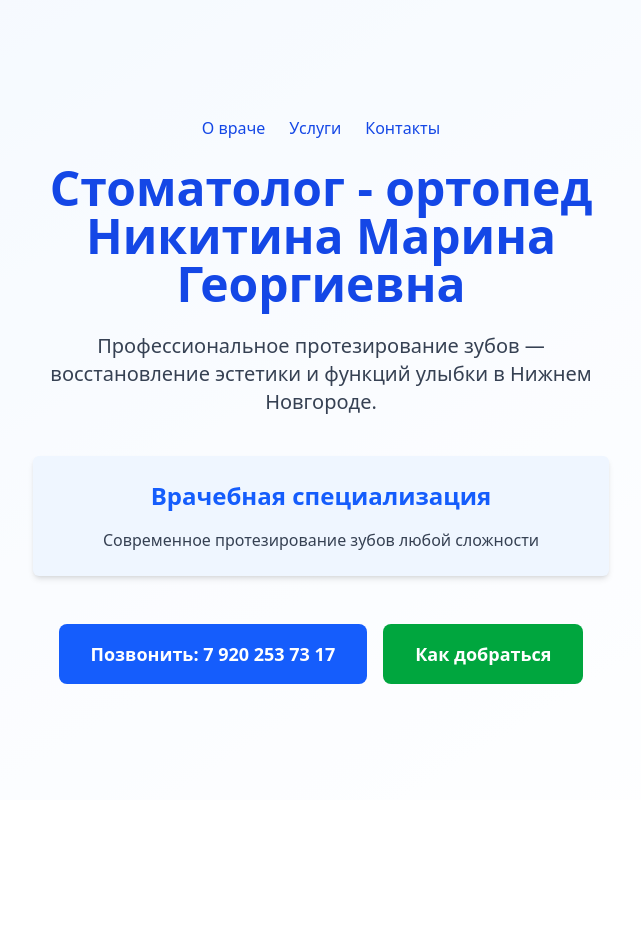
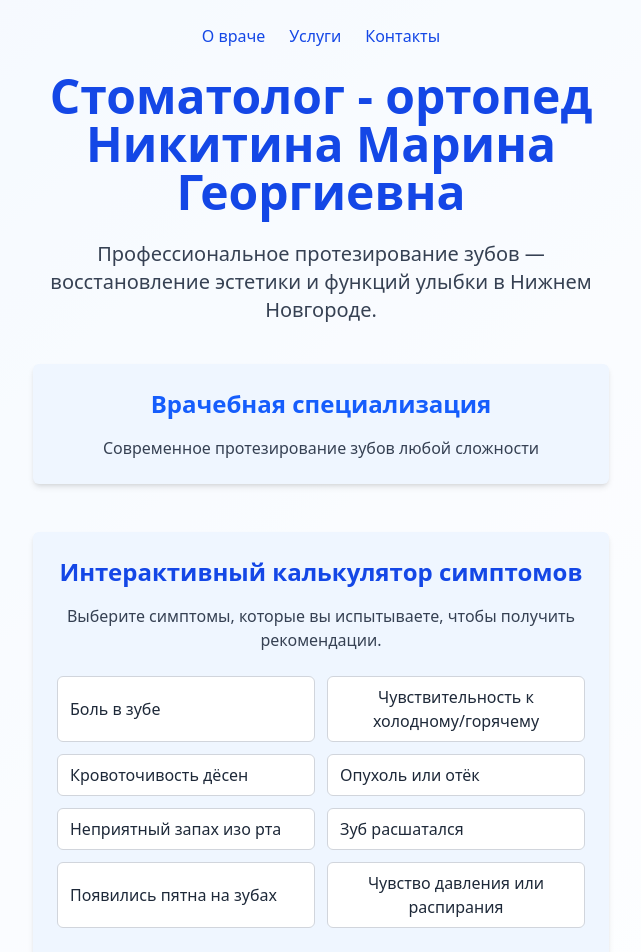
Before and after one commit to vpcea2s1r/nikitina-ortoped, a Next.js app: page / in a window 1280 px wide. Shown: the top 952 px of the page, without its empty margins (319-960 px from the left). Before the commit the page ends 800 px from the top, so only its background shows below. Built offline with nearby package versions, Linux system fonts and the light colour scheme.

Commit message:
симтомы

```diff
--- a/app/page.tsx
+++ b/app/page.tsx
@@ -1,7 +1,7 @@
 "use client";
 
-
 import React, { useState } from "react";
+import SymptomCalculator from "../components/SymptomCalculator"; // Проверьте путь импорта
 
 const CLINIC_ADDRESS = "Нижний Новгород, ул. Октябрьской Революции, д. 43, оф. 316";
 
@@ -139,12 +139,14 @@ export default function Home() {
           </p>
         </section>
 
+        {/* Встраиваем калькулятор симптомов здесь */}
+        <SymptomCalculator />
+
         {/* Вставляем анимацию этапов протезирования */}
-
 
         <div
           id="contacts"
-          className="flex justify-center"
+          className="flex justify-center mt-12"
           aria-label="Контактные данные"
         >
           <a
--- /dev/null
+++ b/components/SymptomCalculator.tsx
@@ -0,0 +1,96 @@
+"use client";
+import { useState } from "react";
+
+const symptomsList = [
+  "Боль в зубе",
+  "Чувствительность к холодному/горячему",
+  "Кровоточивость дёсен",
+  "Опухоль или отёк",
+  "Неприятный запах изо рта",
+  "Зуб расшатался",
+  "Появились пятна на зубах",
+  "Чувство давления или распирания",
+];
+
+const diagnosisMap: { [key: string]: string[] } = {
+  "Боль в зубе": ["Кариес", "Пульпит", "Перелом зуба"],
+  "Чувствительность к холодному/горячему": ["Рецессия десны", "Износ эмали"],
+  "Кровоточивость дёсен": ["Гингивит", "Пародонтит"],
+  "Опухоль или отёк": ["Абсцесс", "Воспаление мягких тканей"],
+  "Неприятный запах изо рта": ["Налёт на языке", "Плохая гигиена", "Патология в полости рта"],
+  "Зуб расшатался": ["Пародонтит", "Травма"],
+  "Появились пятна на зубах": ["Деминерализация эмали", "Флюороз"],
+  "Чувство давления или распирания": ["Периодонтит", "Воспаление"],
+};
+
+export default function SymptomCalculator() {
+  const [selected, setSelected] = useState<string[]>([]);
+  const toggleSymptom = (symptom: string) => {
+    setSelected((prev) =>
+      prev.includes(symptom)
+        ? prev.filter((s) => s !== symptom)
+        : [...prev, symptom]
+    );
+  };
+
+  const getPossibleDiagnoses = (): string[] => {
+    const diagnosesSet = new Set<string>();
+    selected.forEach((symptom) => {
+      (diagnosisMap[symptom] || []).forEach((diag) => diagnosesSet.add(diag));
+    });
+    return Array.from(diagnosesSet);
+  };
+
+  return (
+    <section className="max-w-xl mx-auto p-6 bg-blue-50 rounded-md shadow-md my-12">
+      <h2 className="text-2xl font-semibold text-blue-700 mb-4">
+        Интерактивный калькулятор симптомов
+      </h2>
+      <p className="mb-6 text-gray-700">
+        Выберите симптомы, которые вы испытываете, чтобы получить рекомендации.
+      </p>
+      <div className="grid grid-cols-1 sm:grid-cols-2 gap-3 mb-6">
+        {symptomsList.map((symptom) => (
+          <label
+            key={symptom}
+            className={`cursor-pointer select-none rounded-md border px-3 py-2 flex items-center gap-3 transition ${
+              selected.includes(symptom)
+                ? "bg-blue-600 text-white border-blue-600"
+                : "bg-white border-gray-300 hover:border-blue-400"
+            }`}
+          >
+            <input
+              type="checkbox"
+              checked={selected.includes(symptom)}
+              onChange={() => toggleSymptom(symptom)}
+              className="hidden"
+              aria-label={symptom}
+            />
+            <span>{symptom}</span>
+          </label>
+        ))}
+      </div>
+
+      <div>
+        <h3 className="text-xl font-semibold text-blue-700 mb-2">
+          Возможные причины:
+        </h3>
+        {selected.length === 0 ? (
+          <p className="text-gray-600">Пожалуйста, выберите симптомы выше.</p>
+        ) : (
+          <ul className="list-disc ml-5 text-gray-700">
+            {getPossibleDiagnoses().map((diag) => (
+              <li key={diag}>{diag}</li>
+            ))}
+          </ul>
+        )}
+      </div>
+
+      {selected.length > 0 && (
+        <p className="mt-6 text-blue-700 font-semibold">
+          Рекомендуется обратиться к стоматологу для точного диагноза.
+        </p>
+      )}
+    </section>
+  );
+}
```
